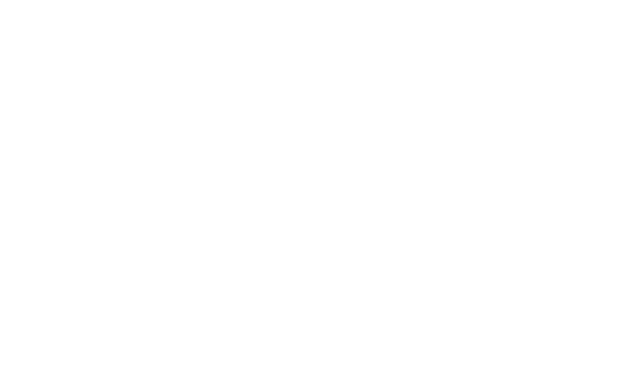
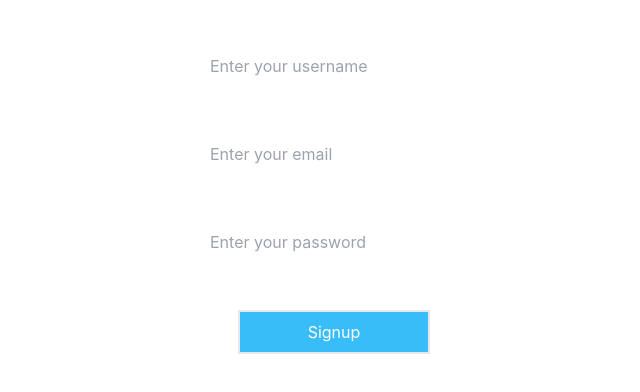
Before and after one commit to italianPalms/palmsiFy, a React (Create React App) app: page /signup in a window 1280 px wide. Shown: the part 230-622 px from the top of the page, without its empty margins (306-946 px from the left). Built offline with nearby package versions, Linux system fonts and the light colour scheme.

Commit message:
add labels and input fields for the signup page, and button and link to login page

```diff
--- a/src/pages/Signup.js
+++ b/src/pages/Signup.js
@@ -1,8 +1,40 @@
 
 export default function Signup() {
     return (
-        <div className="">
-        <h1 className="text-3xl">Signup</h1>
+        <div className="flex flex-col items-center justify-center min-h-screen py-2">
+        <h1 className="text-4xl font-semibold mb-3">Signup</h1>
+
+        <label className="text-xl font-medium mt-3">Username</label>
+        <input
+        className="p-2 mt-2 text-black"
+        id="username"
+        type="username"
+        placeholder="Enter your username"></input>
+
+        <label className="text-xl font-medium mt-3">Email</label>
+        <input
+        className="p-2 mt-2 text-black"
+        id="email"
+        type="email"
+        placeholder="Enter your email">
+        </input>
+
+        <label className="text-xl font-medium mt-3">Password</label>
+        <input
+        className="p-2 mt-2 mb-2 text-black"
+        id="password"
+        type="password"
+        placeholder="Enter your password"></input>
+
+        <button className="border-2 mt-10 p-2 w-48 bg-sky-400"
+        onClick={() => {
+            console.log("Signup button clicked")
+        }}
+        >Signup</button>
+
+        <a href="/login" className="p-2 font-medium text-base">Already a user? Login here!</a>
+
         </div>
+
     )
 }
```
